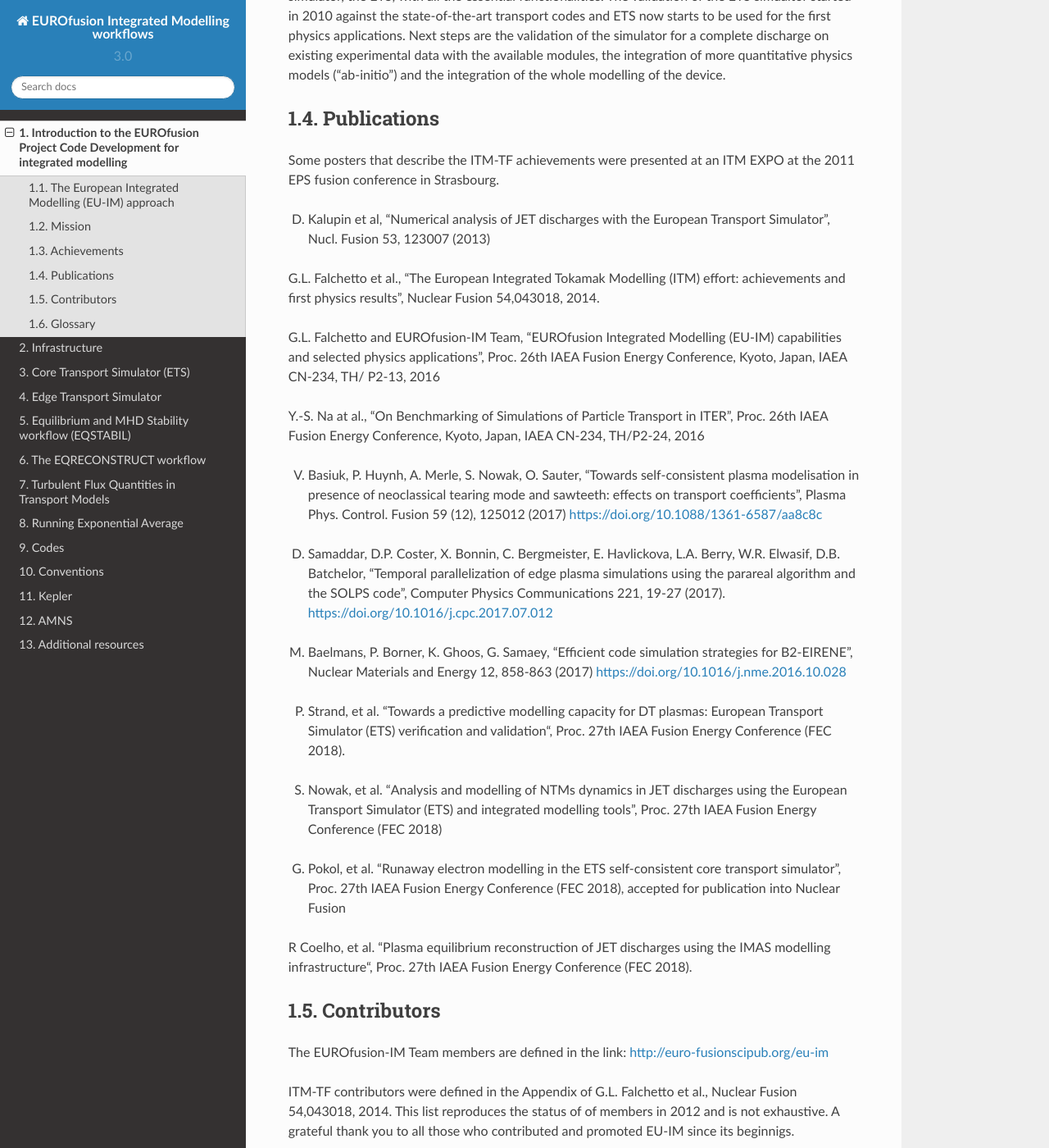
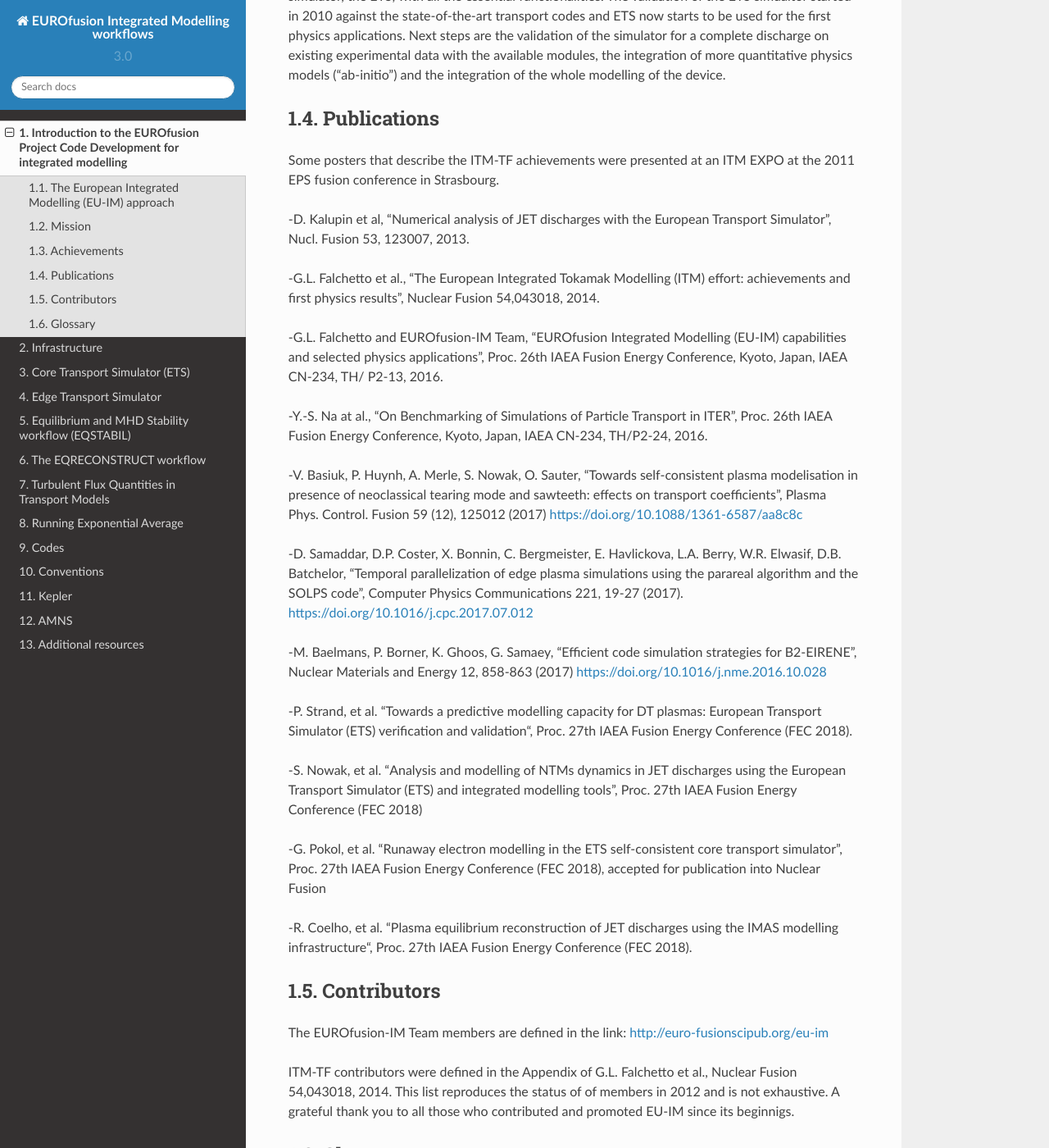
Before and after one commit to WPCD-Workflows/documentation, a Sphinx documentation site: the page built from source/introduction.rst, in a window 1280 px wide and 1400 px high, scrolled down 2301 px. Shown: the whole window at 82% size. Built offline with Sphinx 7.4.7 and the Read the Docs theme 2.0.0, drawn with Linux system fonts in a browser that asks for light colours.

```diff
--- a/source/introduction.rst
+++ b/source/introduction.rst
@@ -133,27 +133,29 @@ Publications
 
 Some posters that describe the ITM-TF achievements were presented at an ITM EXPO at the 2011 EPS fusion conference in Strasbourg.
 
-D. Kalupin et al, "Numerical analysis of JET discharges with the European Transport Simulator", Nucl. Fusion 53, 123007 (2013)
+-D. Kalupin et al, "Numerical analysis of JET discharges with the European Transport Simulator", Nucl. Fusion 53, 123007, 2013.
 
-G.L. Falchetto et al., “The European Integrated Tokamak Modelling (ITM) effort: achievements and first physics results”, Nuclear Fusion 54,043018, 2014.
+-G.L. Falchetto et al., “The European Integrated Tokamak Modelling (ITM) effort: achievements and first physics results”, Nuclear Fusion 54,043018, 2014.
 
-G.L. Falchetto and EUROfusion-IM Team, "EUROfusion Integrated Modelling (EU-IM) capabilities and selected physics applications", Proc. 26th IAEA Fusion Energy Conference, Kyoto, Japan, IAEA CN-234,  TH/ P2-13, 2016
+-G.L. Falchetto and EUROfusion-IM Team, "EUROfusion Integrated Modelling (EU-IM) capabilities and selected physics applications", Proc. 26th IAEA Fusion Energy Conference, Kyoto, Japan, IAEA CN-234,  TH/ P2-13, 2016.
 
-Y.-S. Na at al., "On Benchmarking of Simulations of Particle Transport in ITER", Proc. 26th IAEA Fusion Energy Conference,  Kyoto, Japan, IAEA CN-234, TH/P2-24, 2016
+-Y.-S. Na at al., "On Benchmarking of Simulations of Particle Transport in ITER", Proc. 26th IAEA Fusion Energy Conference,  Kyoto, Japan, IAEA CN-234, TH/P2-24, 2016.
 
-V. Basiuk, P. Huynh, A. Merle, S. Nowak, O. Sauter, “Towards self-consistent plasma modelisation in presence of neoclassical tearing mode and sawteeth: effects on transport coefficients”, Plasma Phys. Control. Fusion 59 (12), 125012 (2017) https://doi.org/10.1088/1361-6587/aa8c8c
+-V. Basiuk, P. Huynh, A. Merle, S. Nowak, O. Sauter, “Towards self-consistent plasma modelisation in presence of neoclassical tearing mode and sawteeth: effects on transport coefficients”, Plasma Phys. Control. Fusion 59 (12), 125012 (2017) https://doi.org/10.1088/1361-6587/aa8c8c
 
-D. Samaddar, D.P. Coster, X. Bonnin, C. Bergmeister, E. Havlickova, L.A. Berry, W.R. Elwasif, D.B. Batchelor, “Temporal parallelization of edge plasma simulations using the parareal algorithm and the SOLPS code”, Computer Physics Communications 221, 19-27 (2017). https://doi.org/10.1016/j.cpc.2017.07.012
+-D. Samaddar, D.P. Coster, X. Bonnin, C. Bergmeister, E. Havlickova, L.A. Berry, W.R. Elwasif, D.B. Batchelor, “Temporal parallelization of edge plasma simulations using the parareal algorithm and the SOLPS code”, Computer Physics Communications 221, 19-27 (2017). https://doi.org/10.1016/j.cpc.2017.07.012
 
-M. Baelmans, P. Borner, K. Ghoos, G. Samaey, “Efficient code simulation strategies for B2-EIRENE”, Nuclear Materials and Energy 12, 858-863 (2017) https://doi.org/10.1016/j.nme.2016.10.028
+-M. Baelmans, P. Borner, K. Ghoos, G. Samaey, “Efficient code simulation strategies for B2-EIRENE”, Nuclear Materials and Energy 12, 858-863 (2017) https://doi.org/10.1016/j.nme.2016.10.028
 
-P. Strand, et al. "Towards a predictive modelling capacity for DT plasmas: European Transport Simulator (ETS) verification and validation“, Proc. 27th IAEA Fusion Energy Conference (FEC 2018).
+-P. Strand, et al. "Towards a predictive modelling capacity for DT plasmas: European Transport Simulator (ETS) verification and validation“, Proc. 27th IAEA Fusion Energy Conference (FEC 2018).
 
-S. Nowak, et al. "Analysis and modelling of NTMs dynamics in JET discharges using the European Transport Simulator (ETS) and integrated modelling tools", Proc. 27th IAEA Fusion Energy Conference (FEC 2018)
+-S. Nowak, et al. "Analysis and modelling of NTMs dynamics in JET discharges using the European Transport Simulator (ETS) and integrated modelling tools", Proc. 27th IAEA Fusion Energy Conference (FEC 2018)
 
-G. Pokol, et al. "Runaway electron modelling in the ETS self-consistent core transport simulator", Proc. 27th IAEA Fusion Energy Conference (FEC 2018), accepted for publication into Nuclear Fusion
+-G. Pokol, et al. "Runaway electron modelling in the ETS self-consistent core transport simulator", Proc. 27th IAEA Fusion Energy Conference (FEC 2018), accepted for publication into Nuclear Fusion
 
-R Coelho, et al. “Plasma equilibrium reconstruction of JET discharges using the IMAS modelling infrastructure“, Proc. 27th IAEA Fusion Energy Conference (FEC 2018).
+-R. Coelho, et al. “Plasma equilibrium reconstruction of JET discharges using the IMAS modelling infrastructure“, Proc. 27th IAEA Fusion Energy Conference (FEC 2018).
+
+
 
 
 
```
